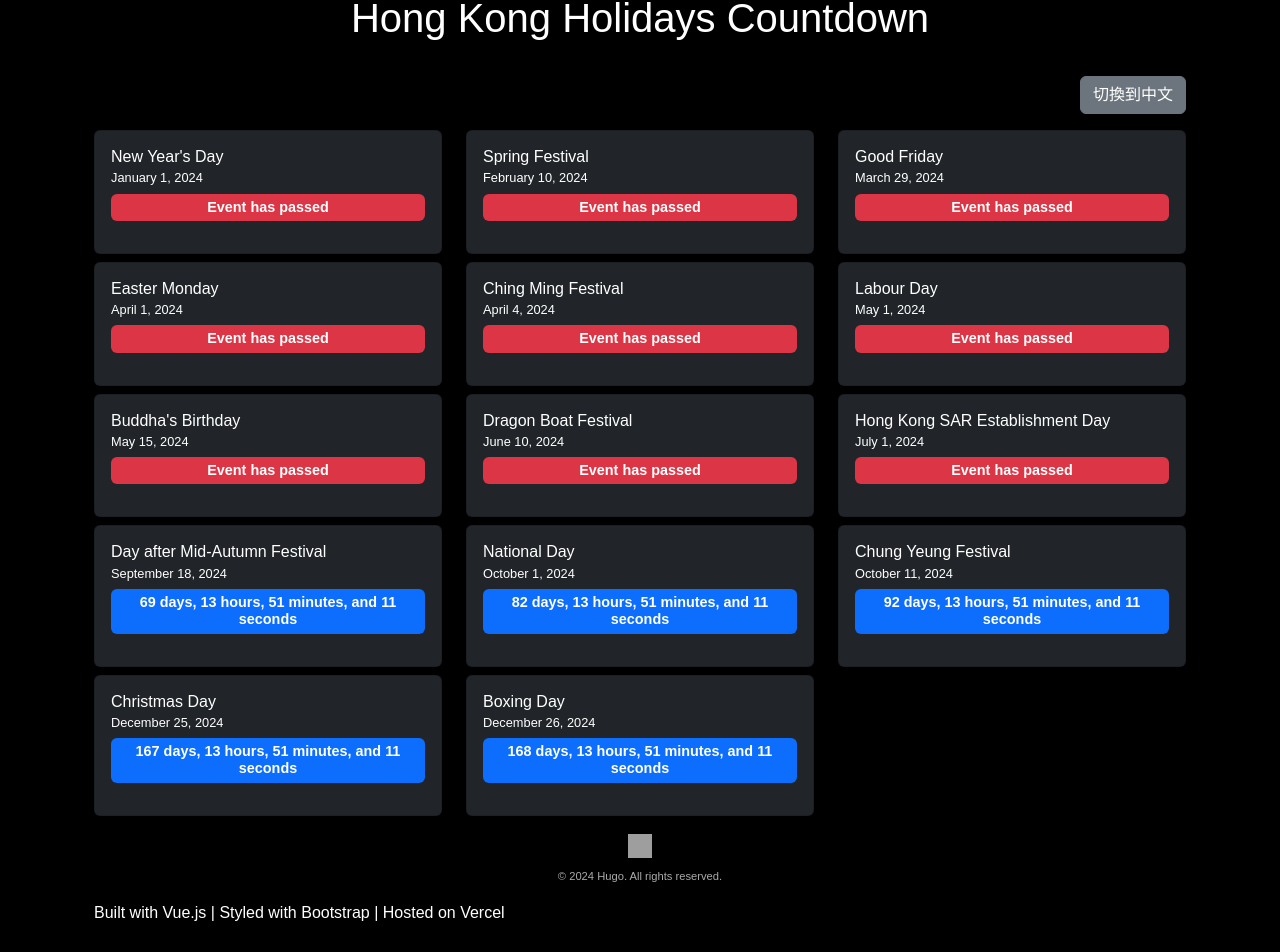
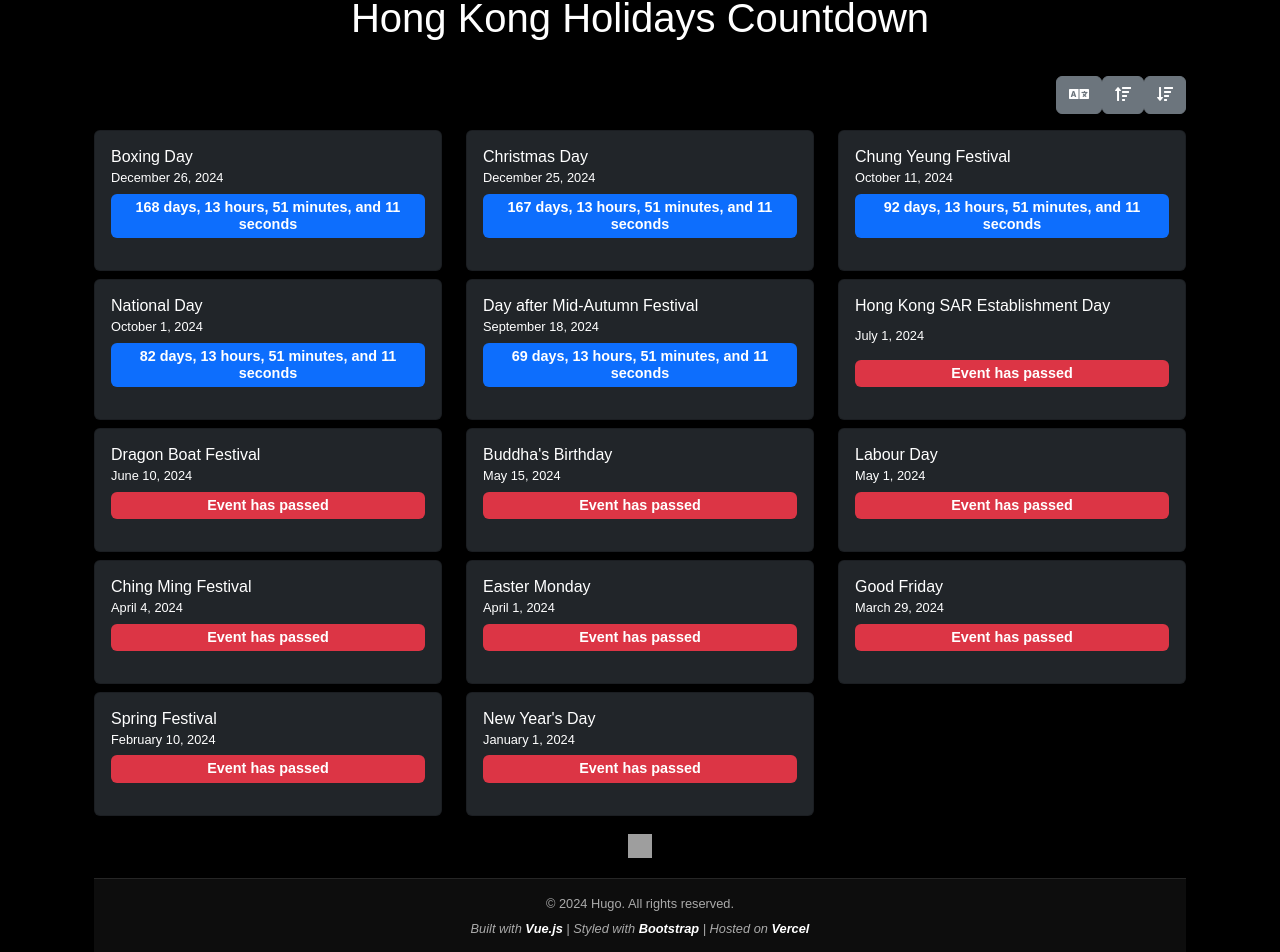
Before and after one commit to HugoLi0213/Hong-Kong-date-countdown-web, a Vue app: page / in a window 1280 px wide. Shown: the part 74-1026 px from the top of the page. Built offline with nearby package versions, Linux system fonts and the light colour scheme; grey boxes are pictures that could not be loaded.

Commit message:
improve UI design

```diff
--- a/public/index.html
+++ b/public/index.html
@@ -7,6 +7,7 @@
   <title>Hong Kong Holidays Countdown</title>
   <meta name="description" content="Interactive countdown for Hong Kong public holidays in 2024. View remaining time for each holiday in English or Chinese.">
   <link href="https://cdn.jsdelivr.net/npm/bootstrap@5.3.0/dist/css/bootstrap.min.css" rel="stylesheet">
+  <link rel="stylesheet" href="https://cdnjs.cloudflare.com/ajax/libs/font-awesome/5.15.3/css/all.min.css">
   <style>
     html, body {
       background-color: #000;
--- a/src/components/DatesList.vue
+++ b/src/components/DatesList.vue
@@ -1,7 +1,9 @@
 <template>
   <div class="container-fluid">
     <div class="d-flex justify-content-end mb-3">
-      <button @click="toggleLanguage" class="btn btn-secondary">{{ language === 'en' ? '切換到中文' : 'Switch to English' }}</button>
+      <button @click="toggleLanguage" class="btn btn-secondary ml-2"><i class="fas fa-language"></i></button>
+      <button @click="sortDatesAscending" class="btn btn-secondary ml-2"><i class="fas fa-sort-amount-up"></i></button>
+      <button @click="sortDatesDescending" class="btn btn-secondary ml-2"><i class="fas fa-sort-amount-down"></i></button>
     </div>
     <transition name="fade" mode="out-in">
       <div class="row" :key="language">
@@ -180,6 +182,12 @@ export default {
         date.timeRemaining = this.calculateTimeRemaining(date.date);
       });
     },
+    sortDatesAscending() {
+      this.dates.sort((a, b) => new Date(a.date) - new Date(b.date));
+    },
+    sortDatesDescending() {
+      this.dates.sort((a, b) => new Date(b.date) - new Date(a.date));
+    },
     toggleLanguage() {
       this.language = this.language === 'en' ? 'zh' : 'en';
     },
@@ -191,6 +199,7 @@ export default {
     }
   },
   mounted() {
+    this.sortDatesDescending(); // 默认降序排序
     this.updateCountdown();
     setInterval(this.updateCountdown, 1000);
   }
@@ -257,30 +266,7 @@ body {
   width: 24px;
   height: 24px;
 }
-.copyright {
-  text-align: center;
-  margin-top: 10px;
-  font-size: 0.7rem;
-  color: #aaa;
-}
-@media (max-width: 768px) {
-  .card-title {
-    font-size: 0.9rem;
-  }
-  .card-subtitle {
-    font-size: 0.7rem;
-  }
-  .badge {
-    font-size: 0.6rem;
-    padding: 2px;
-  }
-  .countdown-display {
-    font-size: 0.8rem;
-  }
-  h1 {
-    font-size: 1.2rem;
-  }
-  .site-footer {
+.site-footer {
   margin-top: 20px;
   padding: 10px 0;
   background-color: rgba(255, 255, 255, 0.05);
@@ -293,7 +279,7 @@ body {
   margin: 0 auto;
 }
 
-.copyright, .tech-stack {
+.footer-content p {
   margin: 5px 0;
   font-size: 0.8rem;
   color: #aaa;
@@ -314,9 +300,24 @@ body {
 }
 
 @media (max-width: 768px) {
-  .copyright, .tech-stack {
+  .card-title {
+    font-size: 0.9rem;
+  }
+  .card-subtitle {
+    font-size: 0.7rem;
+  }
+  .badge {
+    font-size: 0.6rem;
+    padding: 2px;
+  }
+  .countdown-display {
+    font-size: 0.8rem;
+  }
+  h1 {
+    font-size: 1.2rem;
+  }
+  .footer-content p {
     font-size: 0.7rem;
   }
 }
-}
 </style>
```
